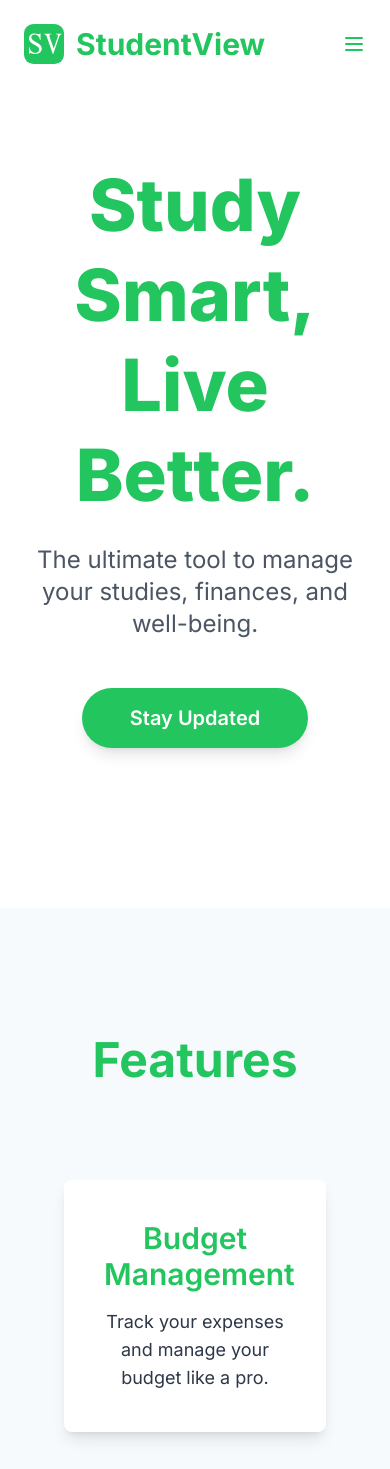
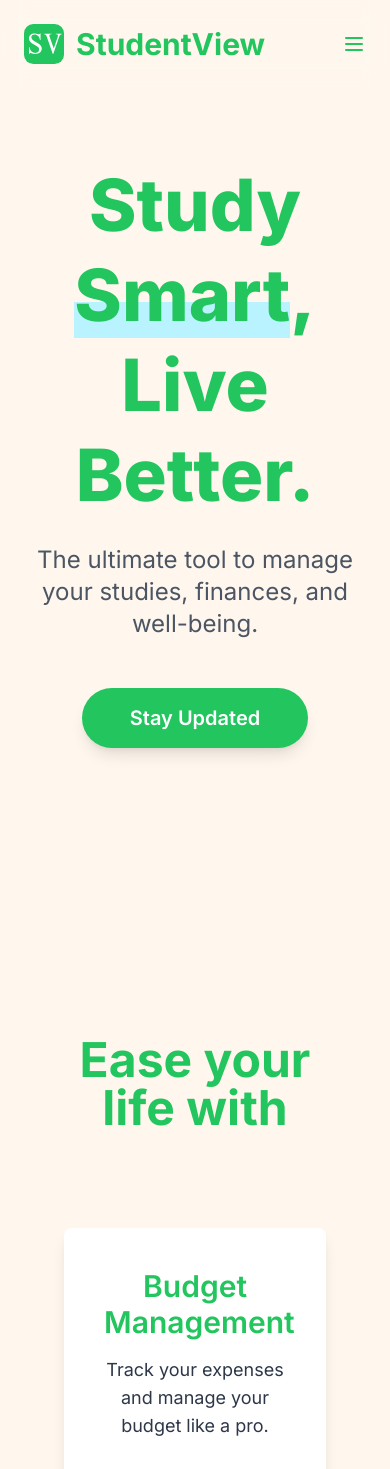
Before and after one commit to maxwellyoung/studentview-landing, a Next.js app: page / in a window 390 px wide. Shown: the top 1469 px of the page. Built offline with nearby package versions, Linux system fonts and the light colour scheme.

Commit message:
new brand colours

```diff
--- a/src/app/layout.tsx
+++ b/src/app/layout.tsx
@@ -20,7 +20,7 @@ export default function RootLayout({
       <head>
         <link rel="icon" href="/favicon.svg" sizes="any" />
       </head>
-      <body className={inter.className}>{children}</body>
+      <body className={`${inter.className}`}>{children}</body>
     </html>
   );
 }
--- a/src/app/page.tsx
+++ b/src/app/page.tsx
@@ -37,8 +37,8 @@ const LandingPage = () => {
   }, []);
 
   return (
-    <div className="min-h-screen bg-white text-black">
-      <header className="fixed w-full top-0 z-50 transition-all duration-300 bg-white">
+    <div className="min-h-screen bg-orange-50 text-black">
+      <header className="fixed w-full top-0 z-50 transition-all duration-300 bg-orange-50 backdrop-blur-md bg-opacity-50">
         <div className="container mx-auto p-6 flex justify-between items-center">
           <div className="flex items-center space-x-3">
             <Image
@@ -84,7 +84,7 @@ const LandingPage = () => {
           </button>
         </div>
         {isMobileMenuOpen && (
-          <div className="md:hidden bg-white shadow-md">
+          <div className="md:hidden bg-orange-50 shadow-md">
             <a
               href="#features"
               className="block px-4 py-2 text-lg text-green-500 hover:bg-green-100"
@@ -103,9 +103,13 @@ const LandingPage = () => {
         )}
       </header>
 
-      <main className="flex flex-col items-center justify-center text-center px-4 py-40 min-h-screen">
+      <main className="flex flex-col items-center justify-center text-center px-4 py-40 min-h-screen ">
         <h2 className="text-7xl md:text-9xl font-extrabold mb-6 leading-tight text-green-500 text-balance">
-          Study Smart,
+          Study{" "}
+          <mark className="bg-transparent font-extrabold text-green-500 shadow-[inset_0_-0.5em_0_0_#B8F3FF]">
+            Smart
+          </mark>
+          ,
           <br />
           Live Better.
         </h2>
@@ -120,10 +124,10 @@ const LandingPage = () => {
         </a>
       </main>
 
-      <section id="features" className="py-32 bg-gray-100 text-gray-800">
+      <section id="features" className="py-32  text-gray-800">
         <div className="container mx-auto text-center">
-          <h3 className="text-5xl md:text-6xl font-bold mb-16 text-green-500">
-            Features
+          <h3 className="text-5xl md:text-6xl font-bold mb-16 text-green-500 text-balance">
+            Ease your life with
           </h3>
           <div className="flex flex-wrap justify-center gap-8">
             <div className="w-full md:w-1/3 p-8">
@@ -160,7 +164,7 @@ const LandingPage = () => {
         </div>
       </section>
 
-      <section id="ios-app" className="py-32 bg-gray-50 text-gray-900">
+      <section id="ios-app" className="py-32  text-gray-900">
         <div className="container mx-auto text-center">
           <h3 className="text-4xl md:text-5xl font-bold mb-6 text-green-500">
             Web and iOS apps coming soon!
@@ -172,7 +176,7 @@ const LandingPage = () => {
         </div>
       </section>
 
-      <section id="stay-updated" className="py-32 bg-white text-gray-800">
+      <section id="stay-updated" className="py-32  text-gray-800">
         <div className="container mx-auto text-center">
           <h3 className="text-4xl md:text-5xl font-bold mb-6 text-green-500">
             Stay Updated!
@@ -185,7 +189,7 @@ const LandingPage = () => {
         </div>
       </section>
 
-      <footer className="py-8 bg-gray-900 text-gray-400 text-center">
+      <footer className="py-8 text-gray-400 text-center">
         <p>© 2024 StudentView. All rights reserved.</p>
         <p>
           Designed by{" "}
```
